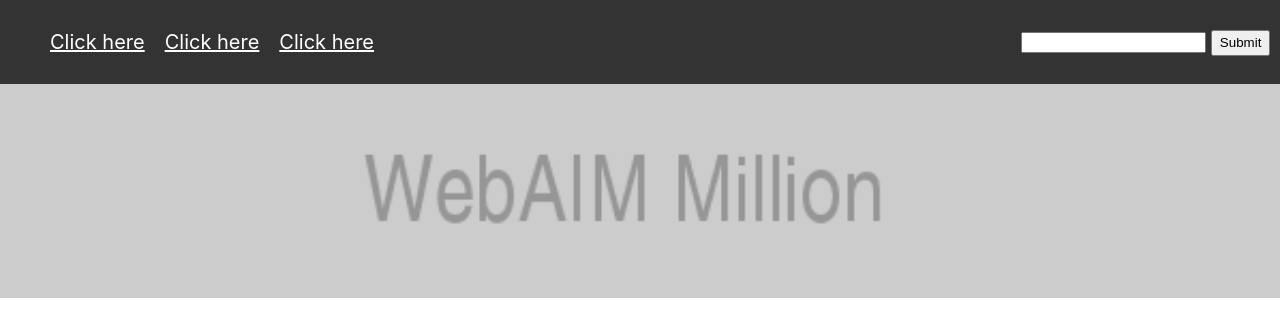
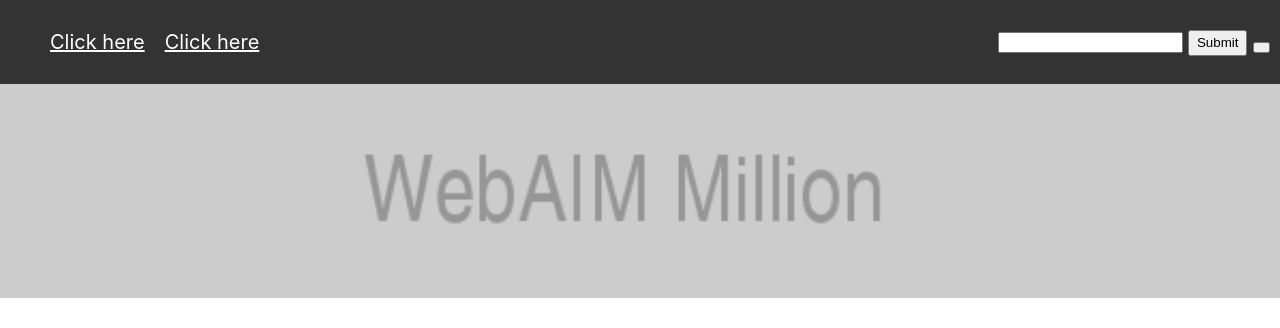
Before and after one commit to SteveBarnett/WebAIM-Million, a plain HTML site: page index.html in a window 1280 px wide. Shown: the top 328 px of the page. Drawn offline with Linux system fonts and the light colour scheme.

Commit message:
Tweak to match Million, with stretch goals

```diff
--- a/index.html
+++ b/index.html
@@ -20,13 +20,14 @@
         <a href=".">Click here</a>
       </li>
       <li>
-        <a href=".">Click here</a>
+        <a href="."></a>
       </li>
     </ul>
 
     <form>
       <input type="search" id="three" />
       <button id="four">Submit</button>
+      <button></button>
     </form>
   </nav>
   <header>
```
Also changed, not shown: 1 other file.
